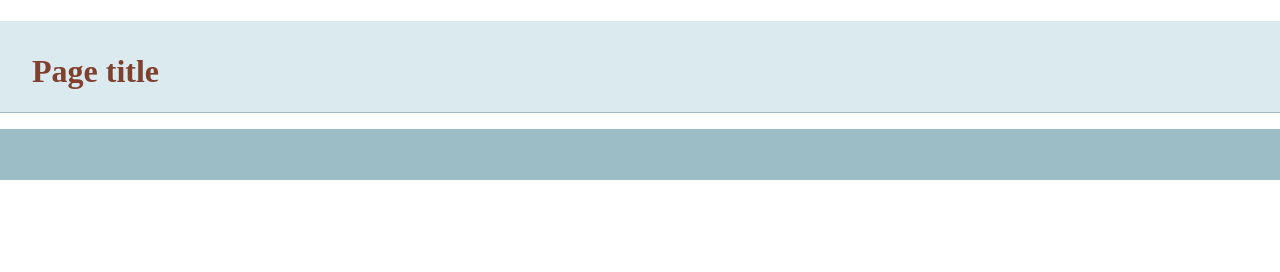
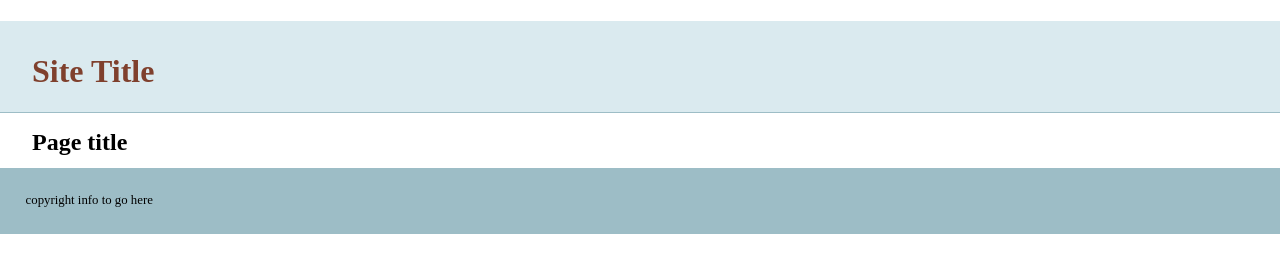
Before and after one commit to tabcreative/git-basics, a plain HTML site: page index.html in a window 1280 px wide. Drawn offline with nearby package versions, Linux system fonts and the light colour scheme.

Commit message:
added more info

```diff
--- a/index.html
+++ b/index.html
@@ -14,13 +14,15 @@
     </head>
     <body>
     <header>
-	<h1>Page title</h1>
+	<h1>Site Title</h1>
     </header>
     <nav id="pageNav">
     </nav>
     <main>
+            <h2>Page title</h2>
     </main>
     <footer>
+        copyright info to go here
     </footer>
         <script>
 //use the modernizr load to load up external scripts. This will load the scripts asynchronously, but the order listed matters. Although it will load all scripts in parallel, it will execute them in the order listed
```
